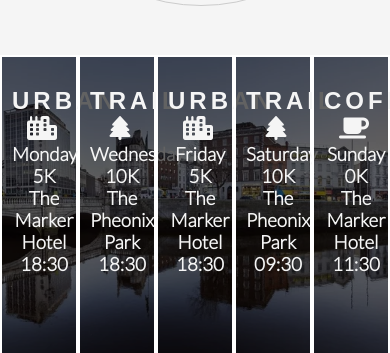
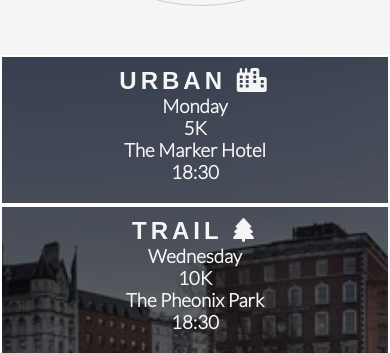
Before and after one commit to lpr78/2-Running-Club-050821, a plain HTML site: page index.html in a window 390 px wide. Shown: the part 1890-2243 px from the top of the page. Drawn offline with Linux system fonts and the light colour scheme.

Commit message:
changing index times image sizes to tablet and below

```diff
--- a/assets/css/style.css
+++ b/assets/css/style.css
@@ -282,6 +282,9 @@ footer {
     hr {
         display: none;
     }
+    /*Applying meeting time changes to 1200px and below (tablet/mobile devices)*/
+    #times > div{width:100%;clear:both;height:150px;padding: 10px;}
+
 }
 
 /*applying structure changes to smart phone size*/
```
